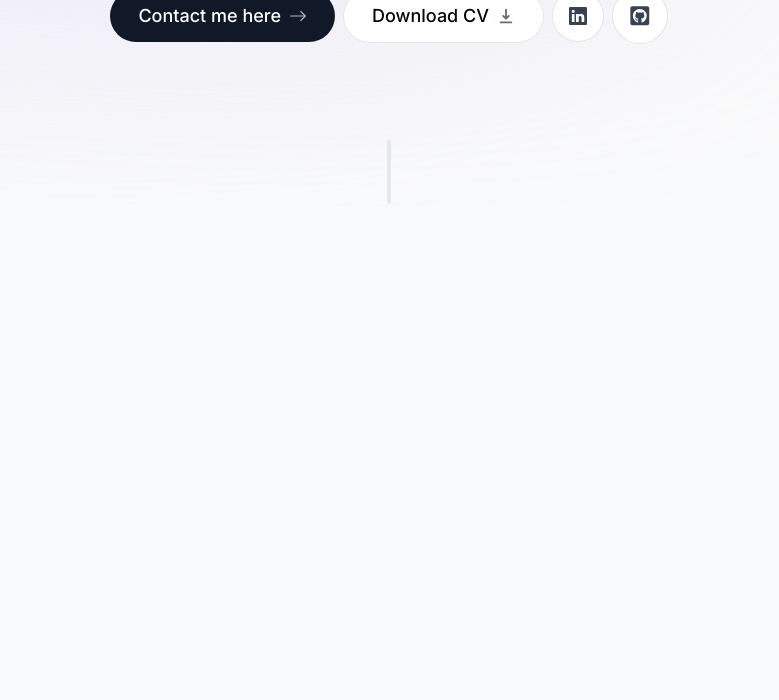
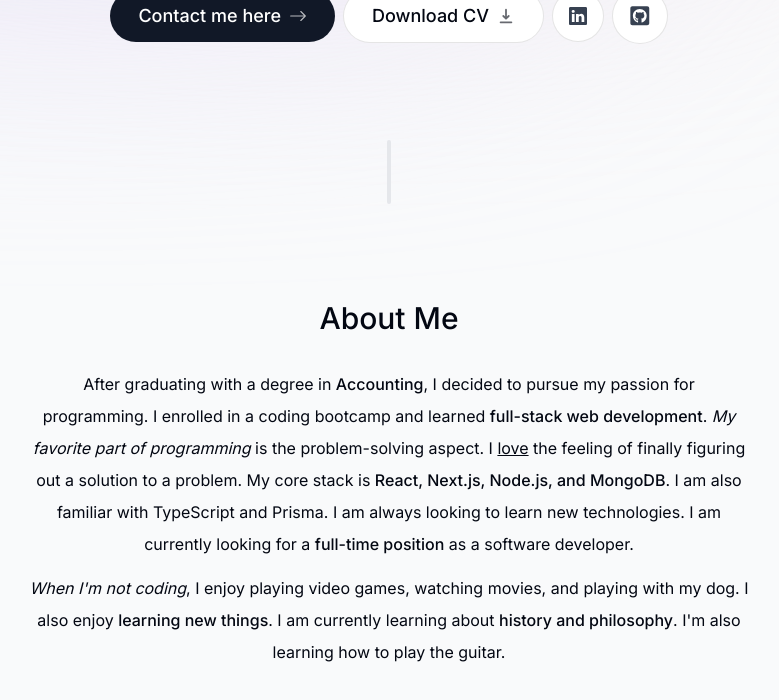
Before and after one commit to thiagotfsilva/portfolio-nextjs, a Next.js app: page / in a window 1280 px wide. Shown: the part 620-1320 px from the top of the page, without its empty margins (251-1030 px from the left). Built offline with nearby package versions, Linux system fonts and the light colour scheme.

Commit message:
implements about section

```diff
--- a/app/page.tsx
+++ b/app/page.tsx
@@ -1,3 +1,4 @@
+import About from '@/components/about';
 import Intro from '@/components/intro';
 import SectionDivider from '@/components/section-divider';
 
@@ -6,6 +7,7 @@
     <main className="flex min-h-screen flex-col items-center justify-between p-24">
       <Intro />
       <SectionDivider />
+      <About />
     </main>
   )
 }
--- /dev/null
+++ b/components/about.tsx
@@ -0,0 +1,49 @@
+"use client";
+
+import React from "react";
+import { motion } from "framer-motion";
+import SectionHeading from "./section-heading";
+//import { useSectionInView } from "@/lib/hooks";
+
+export default function About() {
+  //const { ref } = useSectionInView("About");
+
+  return (
+    <motion.section
+
+      className="mb-28 max-w-[45rem] text-center leading-8 sm:mb-40 scroll-mt-28"
+      initial={{ opacity: 0, y: 100 }}
+      animate={{ opacity: 1, y: 0 }}
+      transition={{ delay: 0.175 }}
+      id="about"
+    >
+      <SectionHeading>About Me</SectionHeading>
+      <p className="mb-3">
+        After graduating with a degree in{" "}
+        <span className="font-medium">Accounting</span>, I decided to pursue my
+        passion for programming. I enrolled in a coding bootcamp and learned{" "}
+        <span className="font-medium">full-stack web development</span>.{" "}
+        <span className="italic">My favorite part of programming</span> is the
+        problem-solving aspect. I <span className="underline">love</span> the
+        feeling of finally figuring out a solution to a problem. My core stack
+        is{" "}
+        <span className="font-medium">
+          React, Next.js, Node.js, and MongoDB
+        </span>
+        . I am also familiar with TypeScript and Prisma. I am always looking to
+        learn new technologies. I am currently looking for a{" "}
+        <span className="font-medium">full-time position</span> as a software
+        developer.
+      </p>
+
+      <p>
+        <span className="italic">When I'm not coding</span>, I enjoy playing
+        video games, watching movies, and playing with my dog. I also enjoy{" "}
+        <span className="font-medium">learning new things</span>. I am currently
+        learning about{" "}
+        <span className="font-medium">history and philosophy</span>. I'm also
+        learning how to play the guitar.
+      </p>
+    </motion.section>
+  );
+}
--- /dev/null
+++ b/components/section-heading.tsx
@@ -0,0 +1,11 @@
+import React from 'react'
+
+type SectionHeadingProps = {
+  children: React.ReactNode
+}
+
+const SectionHeading = ({ children }: SectionHeadingProps) => {
+  return <h2 className="text-3xl font-medium capitalize mb-8">{children}</h2>
+}
+
+export default SectionHeading
```
